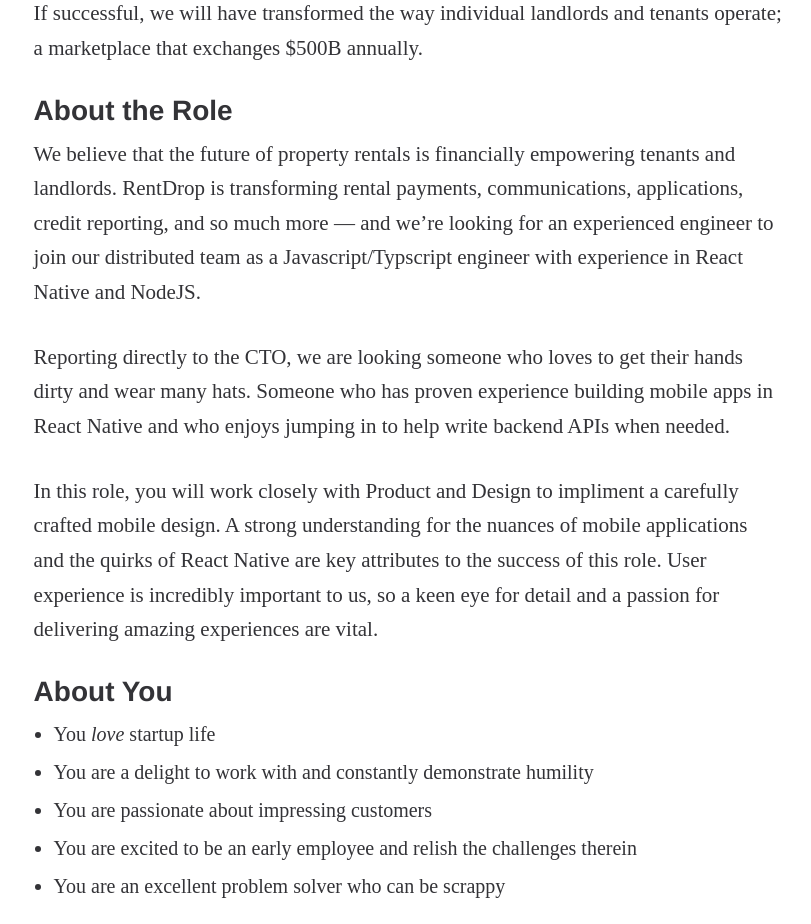
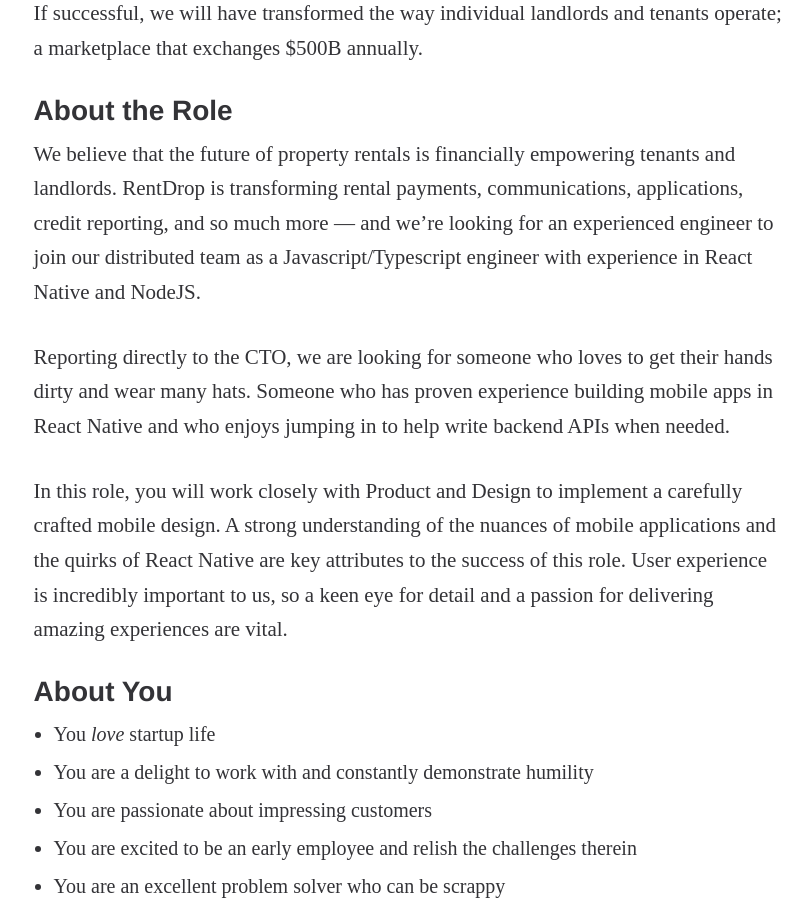
Before and after one commit to rentdrop/rentdrop.github.io, a Jekyll site: the page built from react-native.md, in a window 1280 px wide. Shown: the part 692-1616 px from the top of the page, without its empty margins (232-1043 px from the left). Built offline with Jekyll 4.4.1, drawn with Linux system fonts in a browser that asks for light colours; some of the changed text lies outside the part shown.

Commit message:
spelling

```diff
--- a/react-native.md
+++ b/react-native.md
@@ -9,11 +9,11 @@
 We are building the future of rental software for landlords and tenants. This is an opportunity to join a venture-funded company with a proven team as an early engineer. If successful, we will have transformed the way individual landlords and tenants operate; a marketplace that exchanges $500B annually.
 
 ## About the Role
-We believe that the future of property rentals is financially empowering tenants and landlords. RentDrop is transforming rental payments, communications, applications, credit reporting, and so much more — and we’re looking for an experienced engineer to join our distributed team as a Javascript/Typscript engineer with experience in React Native and NodeJS.
+We believe that the future of property rentals is financially empowering tenants and landlords. RentDrop is transforming rental payments, communications, applications, credit reporting, and so much more — and we’re looking for an experienced engineer to join our distributed team as a Javascript/Typescript engineer with experience in React Native and NodeJS.
 
-Reporting directly to the CTO, we are looking someone who loves to get their hands dirty and wear many hats. Someone who has proven experience building mobile apps in React Native and who enjoys jumping in to help write backend APIs when needed.
+Reporting directly to the CTO, we are looking for someone who loves to get their hands dirty and wear many hats. Someone who has proven experience building mobile apps in React Native and who enjoys jumping in to help write backend APIs when needed.
 
-In this role, you will work closely with Product and Design to impliment a carefully crafted mobile design. A strong understanding for the nuances of mobile applications and the quirks of React Native are key attributes to the success of this role. User experience is incredibly important to us, so a keen eye for detail and a passion for delivering amazing experiences are vital.
+In this role, you will work closely with Product and Design to implement a carefully crafted mobile design. A strong understanding of the nuances of mobile applications and the quirks of React Native are key attributes to the success of this role. User experience is incredibly important to us, so a keen eye for detail and a passion for delivering amazing experiences are vital.
 
 ## About You
 - You _love_ startup life
```
Also changed, not shown: other parts of react-native.md (+1 -1 lines).
